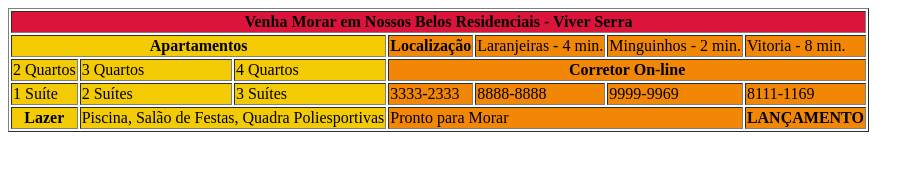
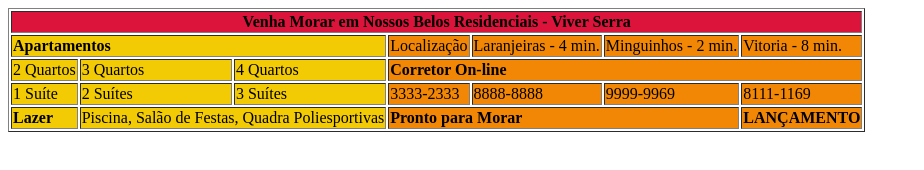
Before and after one commit to Ronaldo-Vieira/aula-exercicios-tabelas, a plain HTML site: page atividade05/atividade05.html in a window 1280 px wide. Shown: the whole page, without its empty margins (0-924 px from the left). Drawn offline with Linux system fonts and the light colour scheme.

Commit message:
correcao

```diff
--- a/atividade05/atividade05.html
+++ b/atividade05/atividade05.html
@@ -14,6 +14,9 @@
             .laranja{
                 background-color: #F28705;
             }
+            .negrito{
+                font-weight: bold;
+            }
         </style>
     </head>
     <body>
@@ -25,8 +28,8 @@
             </thead>
             <tbody>
                 <tr>
-                    <th colspan="3" class="amarelo">Apartamentos</th>
-                    <th class="laranja">Localização</th>
+                    <td colspan="3" class="amarelo negrito">Apartamentos</td>
+                    <td class="laranja">Localização</td>
                     <td class="laranja">Laranjeiras - 4 min.</td>
                     <td class="laranja">Minguinhos - 2 min.</td>
                     <td class="laranja">Vitoria - 8 min.</td>
@@ -35,7 +38,7 @@
                     <td class="amarelo">2 Quartos</td>
                     <td class="amarelo">3 Quartos</td>
                     <td class="amarelo">4 Quartos</td>
-                    <th colspan="4" class="laranja">Corretor On-line</th>
+                    <td colspan="4" class="laranja negrito">Corretor On-line</td>
                 </tr>
                 <tr>
                     <td class="amarelo">1 Suíte</td>
@@ -47,10 +50,10 @@
                     <td class="laranja">8111-1169</td>
                 </tr>
                 <tr>
-                    <th class="amarelo">Lazer</th>
+                    <td class="amarelo negrito">Lazer</td>
                     <td colspan="2" class="amarelo">Piscina, Salão de Festas, Quadra Poliesportivas</td>
-                    <td colspan="3" class="laranja">Pronto para Morar</td>
-                    <th class="laranja">LANÇAMENTO</th>
+                    <td colspan="3" class="laranja negrito">Pronto para Morar</td>
+                    <td class="laranja negrito">LANÇAMENTO</td>
                 </tr>
             </tbody>
         </table>
```
